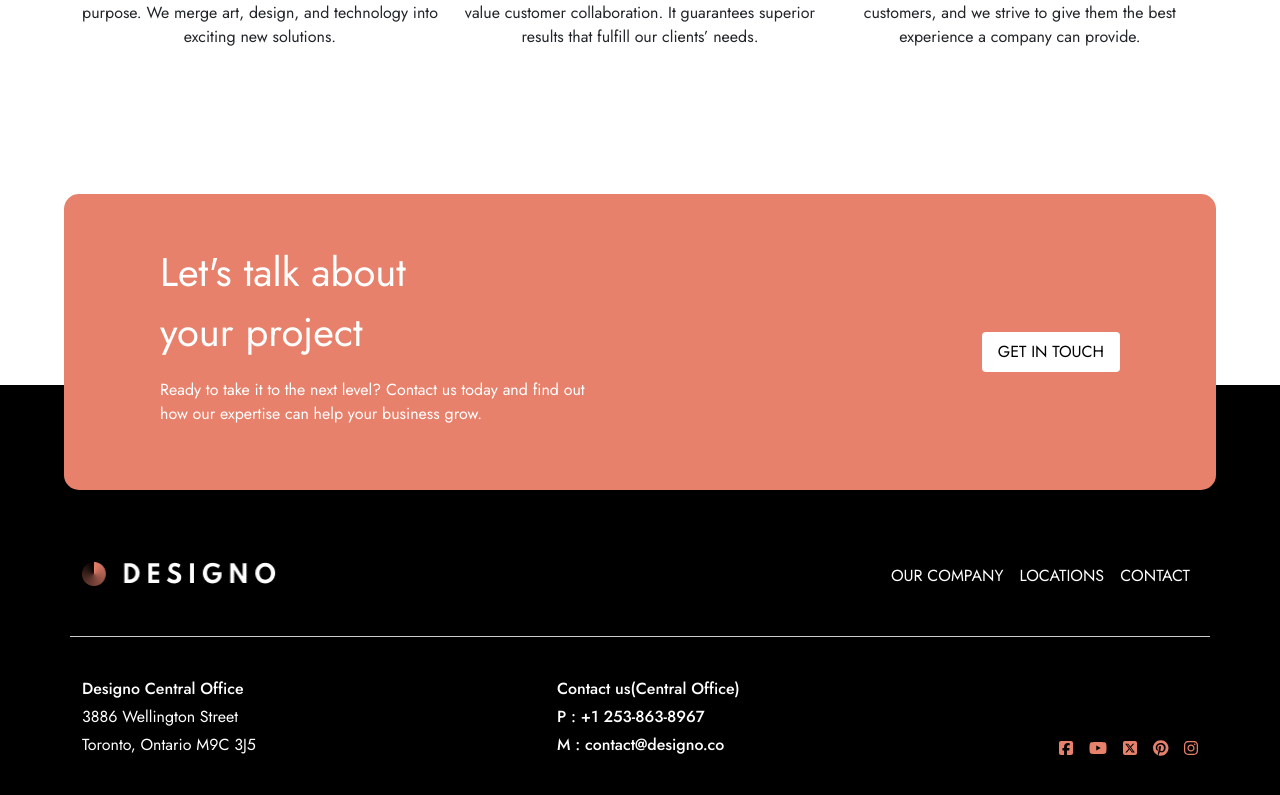
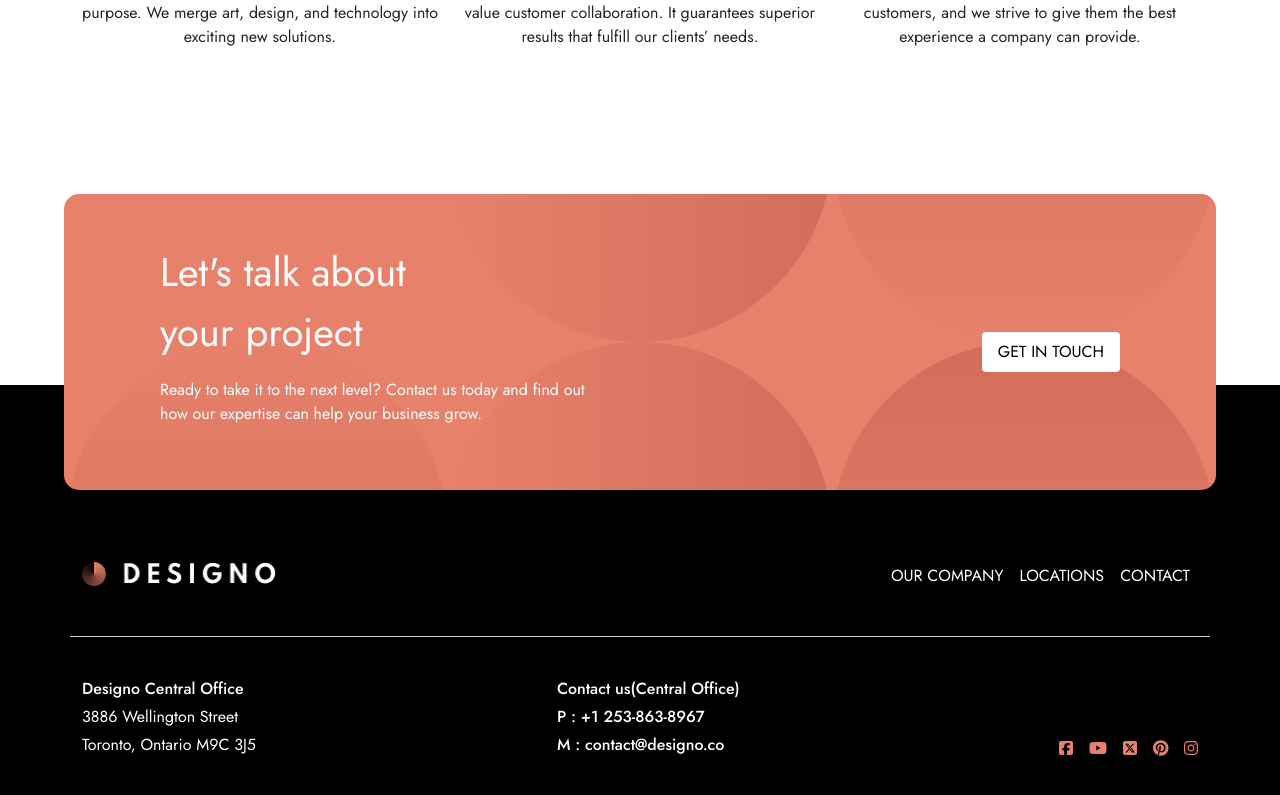
Before and after one commit to rdikatso/designo-website, a Nuxt app: page / in a window 1280 px wide. Shown: the part 1969-2764 px from the top of the page. Built offline with nearby package versions, Linux system fonts and the light colour scheme.

Commit message:
add background image to newsletter div

```diff
--- a/components/FooterComponent.vue
+++ b/components/FooterComponent.vue
@@ -1,7 +1,7 @@
 <template>
     <div class="container-fluid footer-wrapper">
         <div class="container newsletter">
-            <div class="row">
+            <div class="row newsletter-background">
                 <div class="col-lg-6 newsletter-desc">
                     <p class="newsletter-header">
                         Let's talk about <br /> your project
@@ -147,6 +147,10 @@ footer {
     }
 }
 .newsletter {
+    background-image: url('/newsletter-background.svg');
+    background-size: cover;
+    background-position: center;
+    background-repeat: no-repeat;
     position: absolute;
     top: -25%;
     left: 0;
@@ -197,6 +201,9 @@ footer {
             margin-bottom: 0;
         }
     }
+    .newsletter-background-img {
+        top: -45px;
+    }
 
 }
 @media (min-width: 1025px){
@@ -246,6 +253,11 @@ footer {
             justify-content: end;
         }
     }
+    .newsletter-background-img {
+        top: -45px;
+        right: 0;
+        left: auto;
+    }
 
 }
 </style>
```
Also changed, not shown: public/newsletter-background.svg (added).
